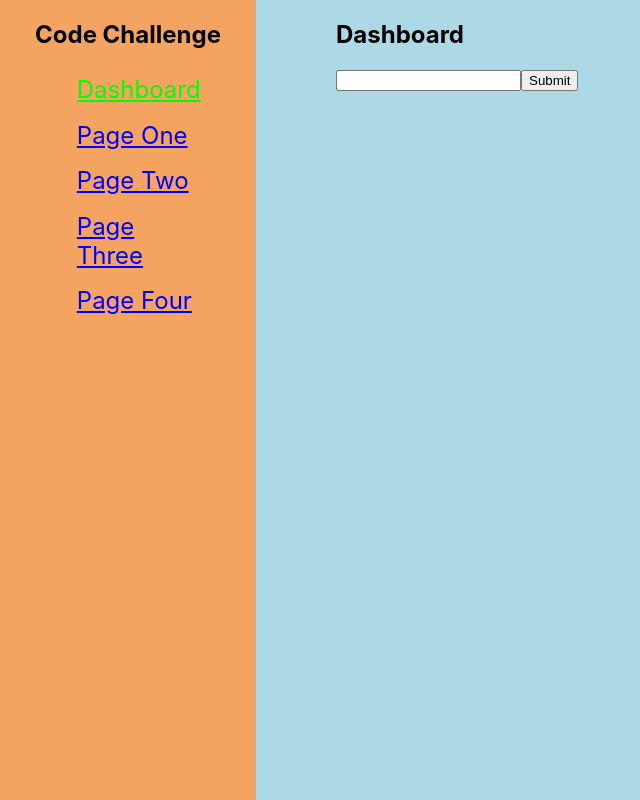
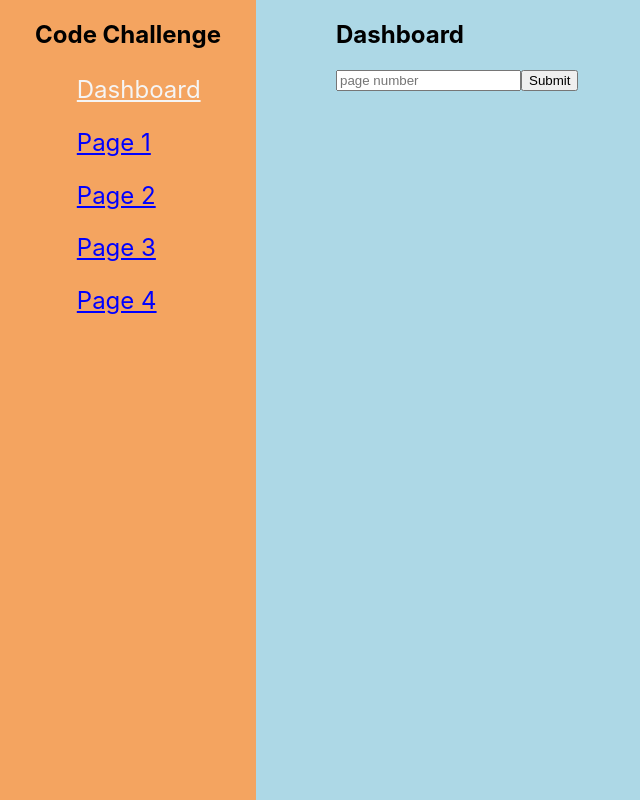
Before and after one commit to Chris-Hesterman/DashboardCodeChallenge, a React (Create React App) app: page / in a window 1280 px wide. Shown: the whole page, without its empty margins (0-640 px from the left). Built offline with nearby package versions, Linux system fonts and the light colour scheme.

Commit message:
Basic schema with test data, currently in test.sql. Also --
Change directory/filenames a bit to simplify in the long run.
Abstract form from dashboard into its own component,will do with others
when created.

```diff
--- a/src/components/App/App.Styles.js
+++ b/src/components/App/App.Styles.js
@@ -42,6 +42,6 @@ export const StyledLink = styled(NavLink)`
     cursor: pointer;
   }
   &.active {
-    color: lime;
+    color: whitesmoke;
   }
 `;
--- a/src/components/App/App.js
+++ b/src/components/App/App.js
@@ -1,9 +1,9 @@
 import React from 'react';
 import { Switch, Route } from 'react-router-dom';
-import One from '../One/One';
-import Two from '../Two/Two';
-import Three from '../Three/Three';
-import Four from '../Four/Four';
+import Page1 from '../Page1/Page1';
+import Page2 from '../Page2/Page2';
+import Page3 from '../Page3/Page3';
+import Page4 from '../Page4/Page4';
 import DashBoard from '../Dashboard/DashBoard';
 import {
   StyledNavContainer,
@@ -21,26 +21,26 @@ function App(props) {
         <StyledLink exact to="/">
           Dashboard
         </StyledLink>
-        <StyledLink exact to="/one">
-          Page One
+        <StyledLink exact to="/Page1">
+          Page 1
         </StyledLink>
-        <StyledLink exact to="/two">
-          Page Two
+        <StyledLink exact to="/Page2">
+          Page 2
         </StyledLink>
-        <StyledLink exact to="/three">
-          Page Three
+        <StyledLink exact to="/Page3">
+          Page 3
         </StyledLink>
-        <StyledLink exact to="/four">
-          Page Four
+        <StyledLink exact to="/Page4">
+          Page 4
         </StyledLink>
       </StyledNav>
       <StyledDiv>
         <Switch>
           <Route exact path="/" component={DashBoard} />
-          <Route exact path="/one" component={One} />
-          <Route exact path="/two" component={Two} />
-          <Route exact path="/three" component={Three} />
-          <Route exact path="/four" component={Four} />
+          <Route exact path="/Page1" component={Page1} />
+          <Route exact path="/Page2" component={Page2} />
+          <Route exact path="/Page3" component={Page3} />
+          <Route exact path="/Page4" component={Page4} />
         </Switch>
       </StyledDiv>
     </StyledNavContainer>
--- a/src/components/Dashboard/DashBoard.js
+++ b/src/components/Dashboard/DashBoard.js
@@ -1,18 +1,15 @@
 import { useState } from 'react';
 import axios from 'axios';
+import PageEditForm from '../PageEditForm/PageEditForm';
 import { StyledContainer, StyledDiv, StyledTitle } from './DashBoard.Styles';
 
 function DashBoard(props) {
   const [value, setValue] = useState('');
   const [fetched, setFetched] = useState({});
 
-  const onChange = (e) => {
-    setValue(e.target.value);
-  };
-  const onSubmit = (e) => {
-    e.preventDefault();
+  const getQuestions = (pageNumber) => {
     axios
-      .get('/test')
+      .get('/Page' + pageNumber)
       .then((result) => {
         setFetched(result.data);
       })
@@ -25,10 +22,14 @@ function DashBoard(props) {
     <StyledContainer>
       <StyledDiv>
         <StyledTitle>Dashboard</StyledTitle>
-        <form onSubmit={onSubmit}>
+
+        <PageEditForm getPage={getQuestions} />
+
+        {/* <form onSubmit={onSubmit}>
           <input type="text" value={value} onChange={onChange}></input>
           <button type="submit">Submit</button>
-        </form>
+        </form> */}
+
         {!!fetched.length && <h2>{JSON.stringify(fetched[0])}</h2>}
       </StyledDiv>
     </StyledContainer>
--- a/src/components/Two/Two.js
+++ b/src/components/Page1/Page1.js
@@ -5,23 +5,23 @@ import {
   StyledTitle,
   StyledDiv,
   StyledUl
-} from './Two.Styles';
+} from './Page1.Styles';
 
-function Two(props) {
+const Page1 = (props) => {
   const words = ['ham', 'eggs', 'fruit', 'toast'];
-  const answers = ['brindis', 'fruta', 'jamon', 'huevos'];
+  const answers = ['Obst', 'Toast', 'Eier', 'Schinken'];
   const wordBoxes = generateWordBoxes(words);
   const answerBoxes = generateAnswerBoxes(answers);
 
   return (
     <StyledContainer>
-      <StyledTitle>Page Two</StyledTitle>
+      <StyledTitle>Page 1</StyledTitle>
       <StyledDiv>
         <StyledUl>{wordBoxes}</StyledUl>
         <StyledUl>{answerBoxes}</StyledUl>
       </StyledDiv>
     </StyledContainer>
   );
-}
+};
 
-export default Two;
+export default Page1;
--- a/src/components/One/One.js
+++ b/src/components/Page2/Page2.js
@@ -5,23 +5,23 @@ import {
   StyledTitle,
   StyledDiv,
   StyledUl
-} from './One.Styles';
+} from './Page2.Styles';
 
-function One(props) {
+const Page2 = (props) => {
   const words = ['ham', 'eggs', 'fruit', 'toast'];
-  const answers = ['Obst', 'Toast', 'Eier', 'Schinken'];
+  const answers = ['brindis', 'fruta', 'jamon', 'huevos'];
   const wordBoxes = generateWordBoxes(words);
   const answerBoxes = generateAnswerBoxes(answers);
 
   return (
     <StyledContainer>
-      <StyledTitle>Page One</StyledTitle>
+      <StyledTitle>Page 2</StyledTitle>
       <StyledDiv>
         <StyledUl>{wordBoxes}</StyledUl>
         <StyledUl>{answerBoxes}</StyledUl>
       </StyledDiv>
     </StyledContainer>
   );
-}
+};
 
-export default One;
+export default Page2;
--- a/src/components/Three/Three.js
+++ b/src/components/Page3/Page3.js
@@ -1,7 +1,7 @@
-import { StyledDiv, StyledTitle } from './Three.Styles';
+import { StyledDiv, StyledTitle } from './Page3.Styles';
 import { generateQuestions } from '../../helpers';
 
-const Three = (props) => {
+const Page3 = (props) => {
   const questionsArray = [
     'How would you say butterfly in German?',
     'How about in Spanish?',
@@ -13,10 +13,10 @@ const Three = (props) => {
 
   return (
     <StyledDiv>
-      <StyledTitle>Page Three</StyledTitle>
+      <StyledTitle>Page 3</StyledTitle>
       <div>{questions}</div>
     </StyledDiv>
   );
 };
 
-export default Three;
+export default Page3;
--- a/src/components/Four/Four.js
+++ b/src/components/Page4/Page4.js
@@ -1,8 +1,8 @@
 import React from 'react';
 import { generateQuestions } from '../../helpers';
-import { StyledDiv, StyledTitle } from './Four.Styles';
+import { StyledDiv, StyledTitle } from './Page4.Styles';
 
-function Four(props) {
+const Page4 = (props) => {
   const questionsArray = [
     'In german what is your favorite breakfast food?',
     'How about in Spanish?'
@@ -13,10 +13,10 @@ function Four(props) {
 
   return (
     <StyledDiv>
-      <StyledTitle>Page Four</StyledTitle>
+      <StyledTitle>Page 4</StyledTitle>
       <div>{questions}</div>
     </StyledDiv>
   );
-}
+};
 
-export default Four;
+export default Page4;
--- /dev/null
+++ b/src/components/PageEditForm/PageEditForm.js
@@ -0,0 +1,29 @@
+import { useState } from 'react';
+import axios from 'axios';
+
+const PageEditForm = ({ getPage }) => {
+  const [value, setValue] = useState('');
+
+  const onChange = (e) => {
+    setValue(e.target.value);
+  };
+  const onSubmit = (e) => {
+    e.preventDefault();
+    getPage(value);
+  };
+
+  return (
+    <form onSubmit={onSubmit}>
+      <input
+        type="number"
+        value={value}
+        onChange={onChange}
+        id="page"
+        placeholder="page number"
+      ></input>
+      <button type="submit">Submit</button>
+    </form>
+  );
+};
+
+export default PageEditForm;
```
Also changed, not shown: src/components/Page1/Page1.Styles.js (renamed from src/components/One/One.Styles.js), src/components/Page2/Page2.Styles.js (renamed from src/components/Two/Two.Styles.js), src/components/Page3/Page3.Styles.js (renamed from src/components/Four/Four.Styles.js), src/components/Page4/Page4.Styles.js (renamed from src/components/Three/Three.Styles.js), 1 other file (tests, documents, lock files or other folders).
